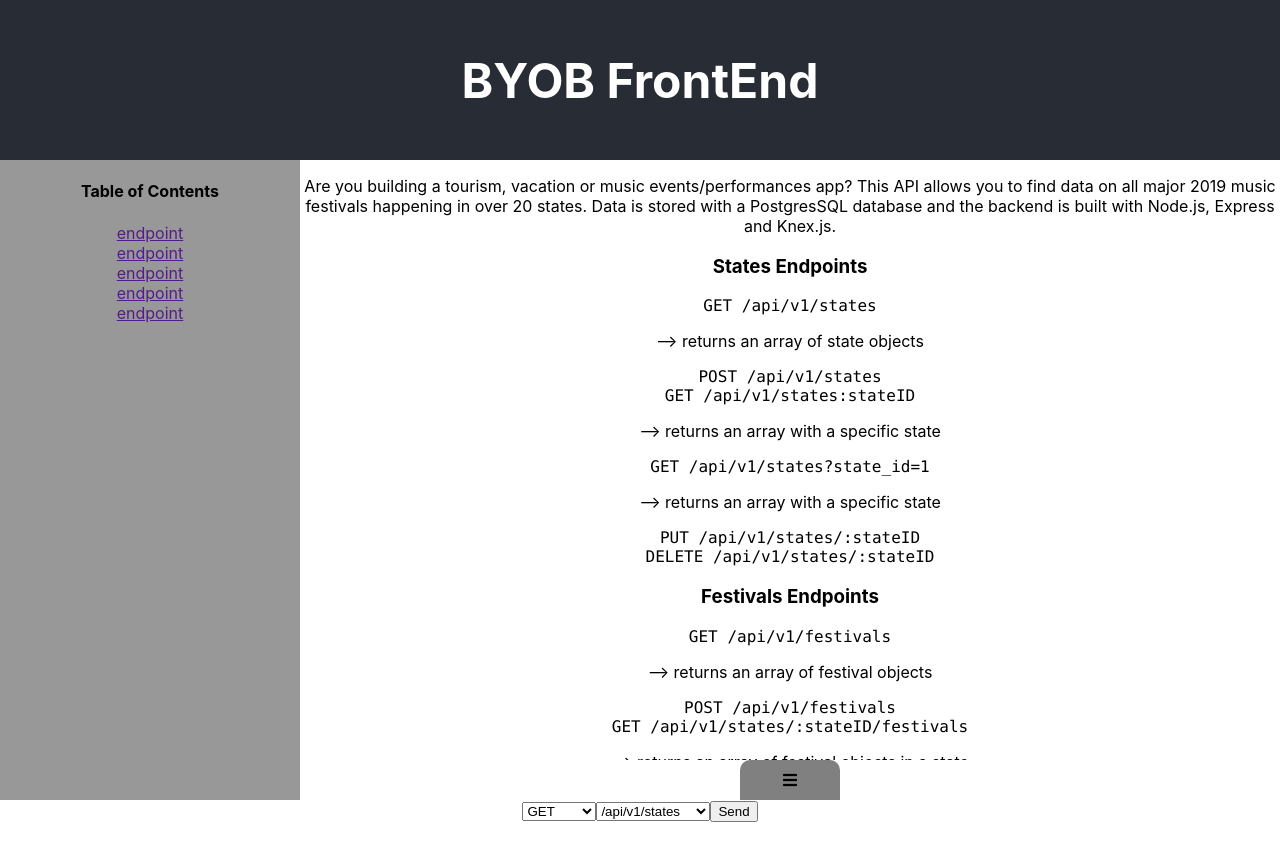
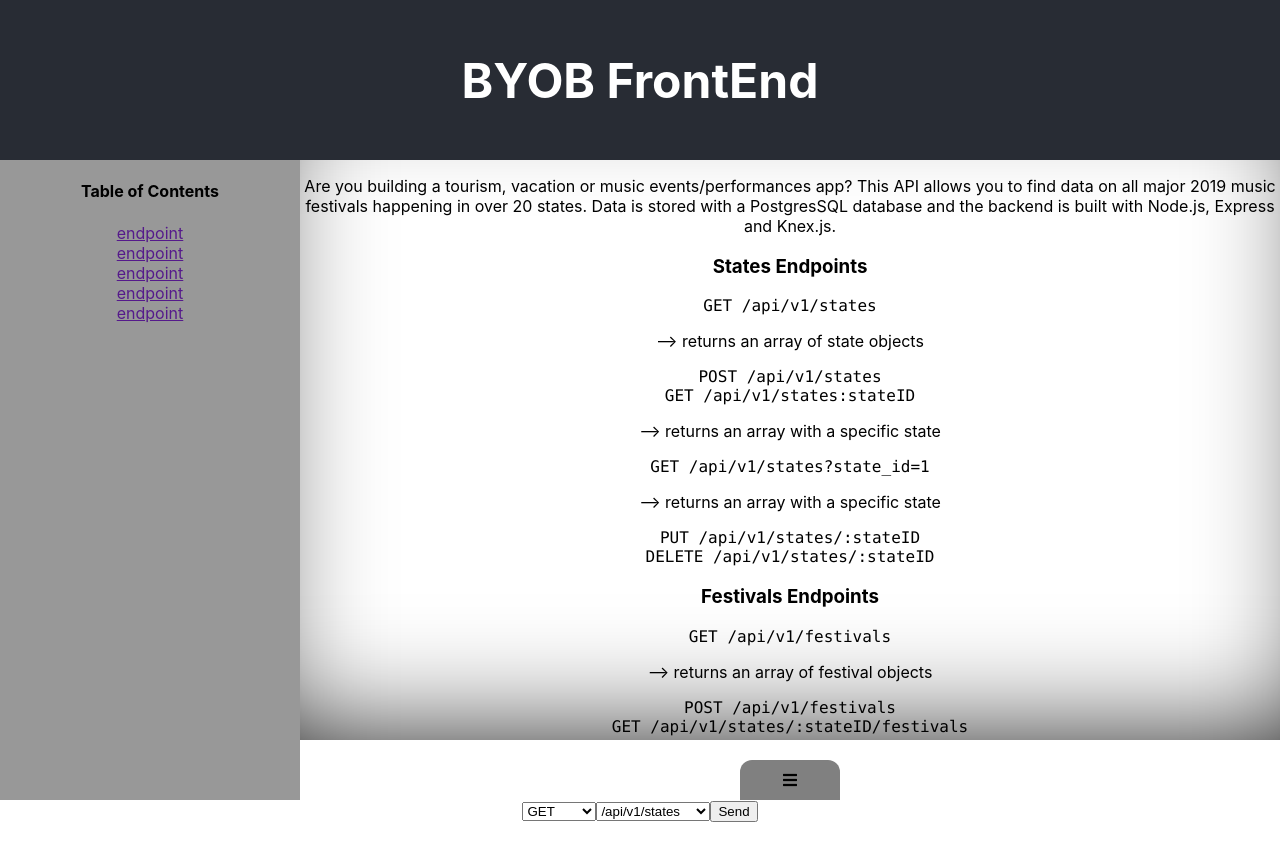
Before and after one commit to KylieStanley/byob-frontend, a React (Create React App) app: page / in a window 1280 px wide. Shown: the top 860 px of the page. Built offline with nearby package versions, Linux system fonts and the light colour scheme.

Commit message:
Add box-shadow to scrolling element

```diff
--- a/src/App.css
+++ b/src/App.css
@@ -39,7 +39,8 @@ body * {
 
 .main-content {
   overflow-y: scroll;
-  height: calc(100vh - 200px);
+  height: calc(100vh - 220px);
+  box-shadow: inset 0 -45px 130px -55px rgba(0, 0, 0, 1);
 }
 
 code {
--- a/src/Drawer.css
+++ b/src/Drawer.css
@@ -43,8 +43,8 @@
 
 .tab-hide {
   background-color: gray;
-  border-top-left-radius: 10px;
-  border-top-right-radius: 10px;
+  border-top-left-radius: 12px;
+  border-top-right-radius: 12px;
 }
 
 .mock-sidebar {
```
